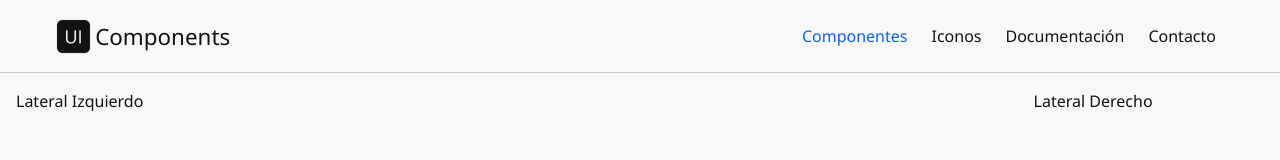
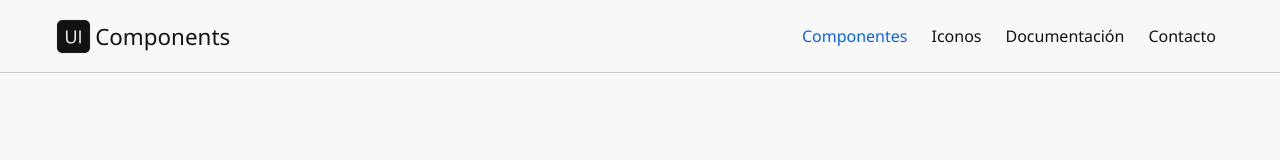
Before and after one commit to tools-byjavier/ui, a plain HTML site: page componentes.html in a window 1280 px wide. Drawn offline with Linux system fonts and the light colour scheme.

Commit message:
Update componentes.html

```diff
--- a/componentes.html
+++ b/componentes.html
@@ -96,16 +96,17 @@
 
 
   <div class="container-sidebars">
-    <aside class="sidebar left">Lateral Izquierdo</aside>
+    <aside class="sidebar left"></aside>
 
     <main class="container-components">
 
     </main>
 
-    <aside class="sidebar right">Lateral Derecho</aside>
+    <aside class="sidebar right"></aside>
   </div>
 
 
 </body>
 
+
 </html>
```
